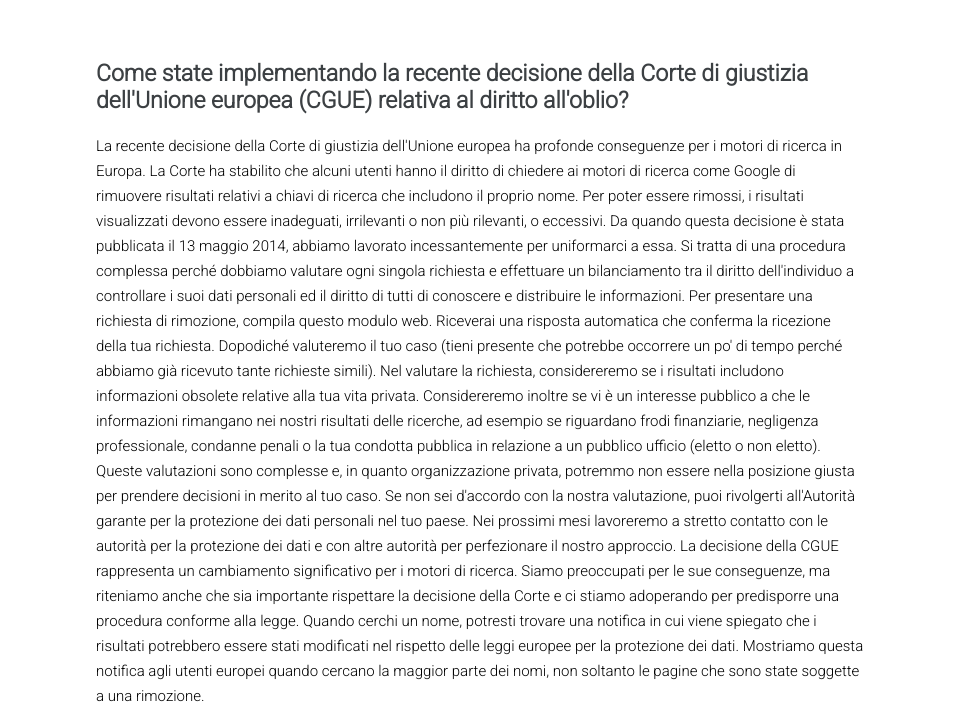
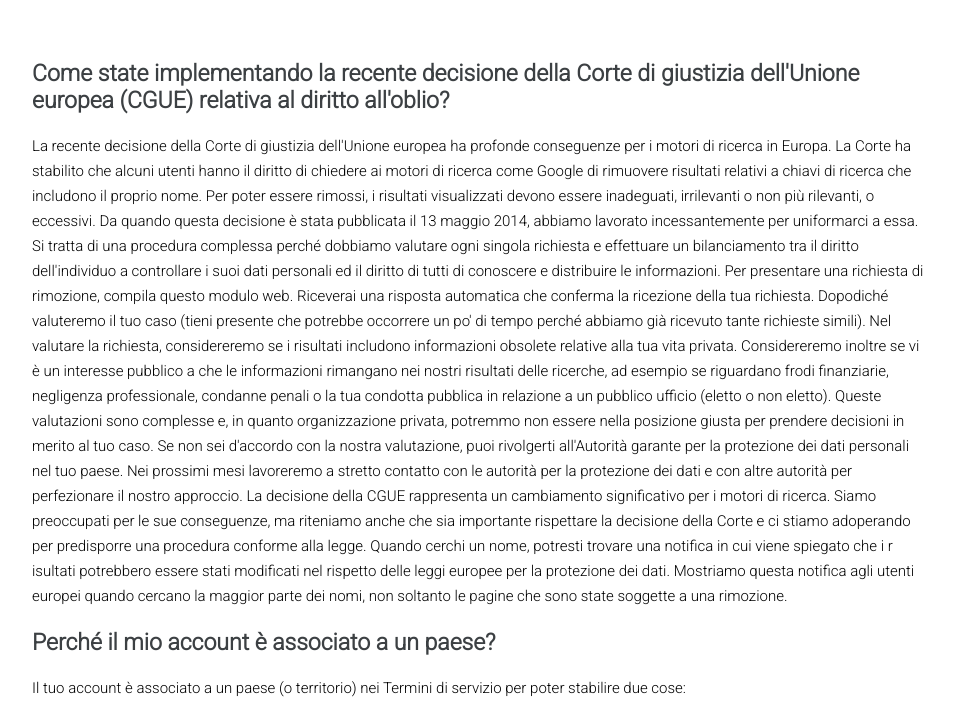
Before and after one commit to Ari88anna/php-google-faq, a PHP site: page / in a window 1280 px wide. Shown: the part 111-820 px from the top of the page, without its empty margins (160-1114 px from the left). Run offline with PHP 8.4, Linux system fonts and the light colour scheme.

Commit message:
prova stampa

```diff
--- a/css/style.css
+++ b/css/style.css
@@ -59,7 +59,7 @@ header::after {
 }
 
 .each-question {
-    width: 60%;
+    width: 70%;
     margin: auto;
     padding-top: 40px;
 }
--- a/index.php
+++ b/index.php
@@ -1,4 +1,38 @@
-<?php  ?>
+<?php
+    $domande_frequenti = [
+        [
+            'domanda' => "Come state implementando la recente decisione della Corte di giustizia dell'Unione europea (CGUE) relativa al diritto all'oblio?",
+
+            'risposta' => "La recente decisione della Corte di giustizia dell'Unione europea ha profonde conseguenze per i motori di ricerca in Europa.
+            La Corte ha stabilito che alcuni utenti hanno il diritto di chiedere ai motori di ricerca come Google di rimuovere risultati relativi a chiavi di ricerca
+            che includono il proprio nome. Per poter essere rimossi, i risultati visualizzati devono essere inadeguati, irrilevanti o non più rilevanti, o eccessivi.
+            Da quando questa decisione è stata pubblicata il 13 maggio 2014, abbiamo lavorato incessantemente per uniformarci a essa.
+            Si tratta di una procedura complessa perché dobbiamo valutare ogni singola richiesta e effettuare un bilanciamento tra il diritto dell'individuo a controllare i
+            suoi dati personali ed il diritto di tutti di conoscere e distribuire le informazioni. Per presentare una richiesta di rimozione, compila questo modulo web.
+            Riceverai una risposta automatica che conferma la ricezione della tua richiesta. Dopodiché valuteremo il tuo caso (tieni presente che potrebbe occorrere un po' di
+            tempo perché abbiamo già ricevuto tante richieste simili). Nel valutare la richiesta, considereremo se i risultati includono informazioni obsolete relative alla tua
+            vita privata. Considereremo inoltre se vi è un interesse pubblico a che le informazioni rimangano nei nostri risultati delle ricerche, ad esempio se riguardano
+            frodi finanziarie, negligenza professionale, condanne penali o la tua condotta pubblica in relazione a un pubblico ufficio (eletto o non eletto).
+            Queste valutazioni sono complesse e, in quanto organizzazione privata, potremmo non essere nella posizione giusta per prendere decisioni in merito al tuo caso.
+            Se non sei d'accordo con la nostra valutazione, puoi rivolgerti all'Autorità garante per la protezione dei dati personali nel tuo paese. Nei prossimi mesi lavoreremo
+            a stretto contatto con le autorità per la protezione dei dati e con altre autorità per perfezionare il nostro approccio. La decisione della CGUE rappresenta un
+            cambiamento significativo per i motori di ricerca. Siamo preoccupati per le sue conseguenze, ma riteniamo anche che sia importante rispettare la decisione della
+            Corte e ci stiamo adoperando per predisporre una procedura conforme alla legge. Quando cerchi un nome, potresti trovare una notifica in cui viene spiegato che i r
+            isultati potrebbero essere stati modificati nel rispetto delle leggi europee per la protezione dei dati. Mostriamo questa notifica agli utenti europei quando
+            cercano la maggior parte dei nomi, non soltanto le pagine che sono state soggette a una rimozione."
+
+        ],
+        [
+            'domanda' => "Perché il mio account è associato a un paese?",
+
+            'risposta' => "Il tuo account è associato a un paese (o territorio) nei Termini di servizio per poter stabilire due cose:"
+        ]
+
+
+    ]
+
+
+?>
 
 <!DOCTYPE html>
 <html lang="en">
@@ -61,18 +95,17 @@
 
         <div class="each-question">
 
-            <h2>Come state implementando la recente decisione della Corte di giustizia dell'Unione europea (CGUE) relativa al diritto all'oblio?</h2>
-            <p>
-                La recente decisione della Corte di giustizia dell'Unione europea ha profonde conseguenze per i motori di ricerca in Europa. La Corte ha stabilito che alcuni utenti hanno il diritto di chiedere ai motori di ricerca come Google di rimuovere risultati relativi a chiavi di ricerca che includono il proprio nome. Per poter essere rimossi, i risultati visualizzati devono essere inadeguati, irrilevanti o non più rilevanti, o eccessivi.
+            <?php foreach($domande_frequenti as $singola_domanda) { ?>
 
-                Da quando questa decisione è stata pubblicata il 13 maggio 2014, abbiamo lavorato incessantemente per uniformarci a essa. Si tratta di una procedura complessa perché dobbiamo valutare ogni singola richiesta e effettuare un bilanciamento tra il diritto dell'individuo a controllare i suoi dati personali ed il diritto di tutti di conoscere e distribuire le informazioni.
 
-                Per presentare una richiesta di rimozione, compila questo modulo web. Riceverai una risposta automatica che conferma la ricezione della tua richiesta. Dopodiché valuteremo il tuo caso (tieni presente che potrebbe occorrere un po' di tempo perché abbiamo già ricevuto tante richieste simili). Nel valutare la richiesta, considereremo se i risultati includono informazioni obsolete relative alla tua vita privata. Considereremo inoltre se vi è un interesse pubblico a che le informazioni rimangano nei nostri risultati delle ricerche, ad esempio se riguardano frodi finanziarie, negligenza professionale, condanne penali o la tua condotta pubblica in relazione a un pubblico ufficio (eletto o non eletto). Queste valutazioni sono complesse e, in quanto organizzazione privata, potremmo non essere nella posizione giusta per prendere decisioni in merito al tuo caso. Se non sei d'accordo con la nostra valutazione, puoi rivolgerti all'Autorità garante per la protezione dei dati personali nel tuo paese.
+                <h2><?php echo $singola_domanda ['domanda'] ?></h2>
 
-                Nei prossimi mesi lavoreremo a stretto contatto con le autorità per la protezione dei dati e con altre autorità per perfezionare il nostro approccio. La decisione della CGUE rappresenta un cambiamento significativo per i motori di ricerca. Siamo preoccupati per le sue conseguenze, ma riteniamo anche che sia importante rispettare la decisione della Corte e ci stiamo adoperando per predisporre una procedura conforme alla legge.
+                <p>
+                    <?php echo $singola_domanda ['risposta'] ?></h2>
+                </p>
 
-                Quando cerchi un nome, potresti trovare una notifica in cui viene spiegato che i risultati potrebbero essere stati modificati nel rispetto delle leggi europee per la protezione dei dati. Mostriamo questa notifica agli utenti europei quando cercano la maggior parte dei nomi, non soltanto le pagine che sono state soggette a una rimozione.
-            </p>
+            <?php } ?>
+
         </div>
 
 
```
